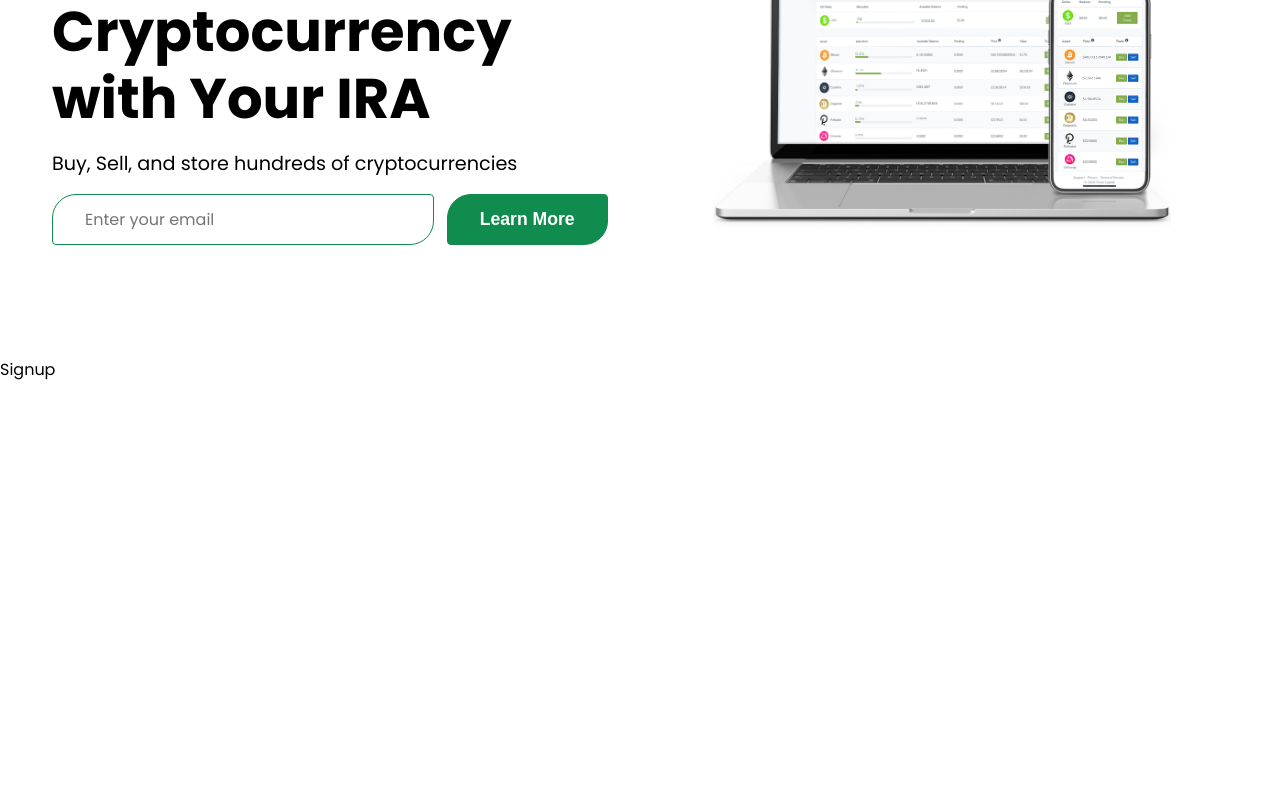
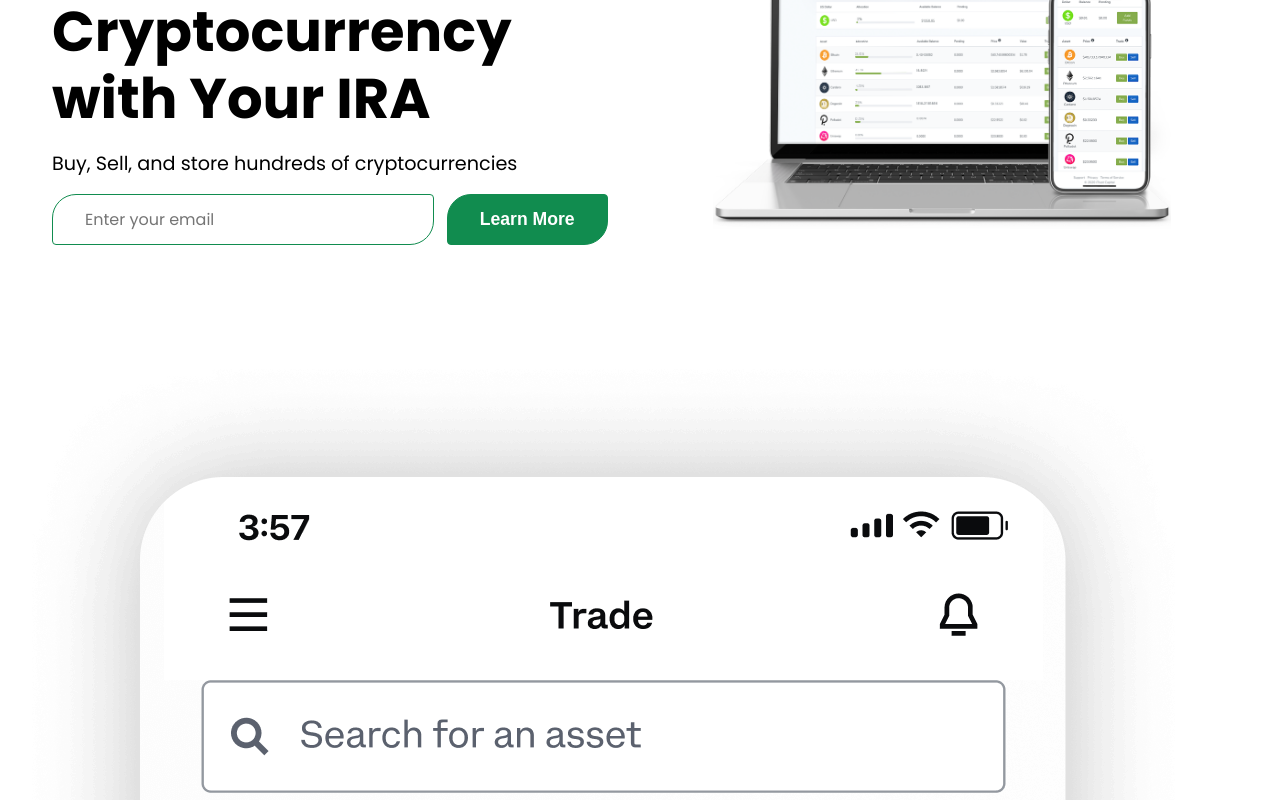
Before and after one commit to dkimd5/react-defi-crypto-app, a React (Create React App) app: page / in a window 1280 px wide. Shown: the part 300-1100 px from the top of the page. Before the commit the page ends 800 px from the top, so only its background shows below. Built offline with nearby package versions, Linux system fonts and the light colour scheme; no server answers.

Commit message:
Add jsx to Signup comp

```diff
--- a/src/components/Signup.js
+++ b/src/components/Signup.js
@@ -1,8 +1,33 @@
 import React from "react";
 import "./Signup.css";
+import Crypto from "../assets/trade.png";
 
 function Signup() {
-  return <div>Signup</div>;
+  return (
+    <div className="signup">
+      <div className="container">
+        {/* left */}
+
+        <div className="left">
+          <img src={Crypto} alt="smartphone" />
+        </div>
+
+        {/* right */}
+
+        <div className="right">
+          <h2>Earn passive income with crypto</h2>
+          <p>
+            Earn up to 12% annual rewards on 30+ digital assets. Simply hold your assets in the app
+            to automatically earn rewards at the end of each month with no lockups and no limits.
+          </p>
+          <div className="input-container">
+            <input type="email" placeholder="Enter your email" />
+            <button className="btn">Learn More</button>
+          </div>
+        </div>
+      </div>
+    </div>
+  );
 }
 
 export default Signup;
```
